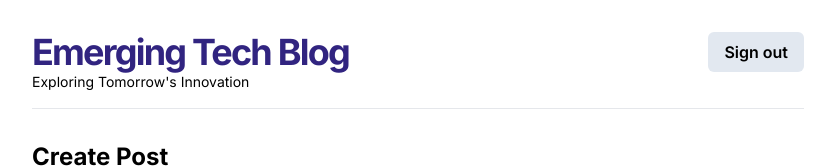
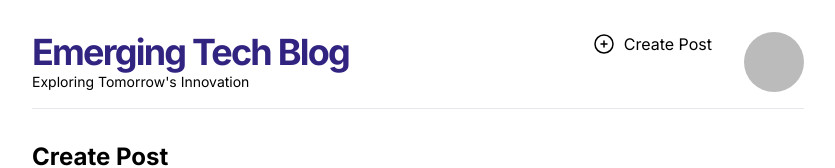
Before and after one commit to sumana10/next-prisma, a Next.js app: page /create-post in a window 1280 px wide. Shown: the top 168 px of the page, without its empty margins (222-1057 px from the left). Built offline with nearby package versions, Linux system fonts and the light colour scheme; no server answers; sample sign-in values are in the browser's storage.

Commit message:
add comments n protected routes

```diff
--- a/app/api/auth/[...nextauth]/route.ts
+++ b/app/api/auth/[...nextauth]/route.ts
@@ -2,9 +2,9 @@ import { AuthOptions } from "next-auth";
 import NextAuth from "next-auth/next";
 import GitHubProvider from "next-auth/providers/github";
 import GoogleProvider from "next-auth/providers/google";
-
-const authOptions: AuthOptions = {
-
+//Specifying the configuration for authentication
+export const authOptions: AuthOptions = {
+//Configures authentication providers
     providers:[
 
     GitHubProvider({
@@ -17,14 +17,15 @@ const authOptions: AuthOptions = {
     })
 
     ],
+    //Configures custom pages for authentication
     pages:{
         signIn:"/sign-in",
     },
-
+    //securing the authentication process
     secret: process.env.NEXTAUTH_SECRET,
 
 }
-
+//handler represents the authentication endpoint
 const handler = NextAuth(authOptions);
 
 export {handler as GET, handler as POST}
--- a/app/create-post/page.tsx
+++ b/app/create-post/page.tsx
@@ -1,5 +1,16 @@
 import CreatePostForm from "@/components/CreatePostForm"
-export default function CreatePost(){
+import { getServerSession } from "next-auth/next"
+import {authOptions} from "../api/auth/[...nextauth]/route"
+import { redirect } from "next/navigation"
+
+export default async function CreatePost(){
+
+    const session = await getServerSession(authOptions);
+    console.log(session);
+
+    if(!session){
+        redirect("/sign-in")
+    }
     return(
         <div>
             <CreatePostForm />
--- a/app/sign-in/page.tsx
+++ b/app/sign-in/page.tsx
@@ -1,7 +1,15 @@
 import SigninBtn from '@/components/SigninBtn'
 import React from 'react'
+import { getServerSession } from "next-auth/next"
+import {authOptions} from "../api/auth/[...nextauth]/route"
+import { redirect } from "next/navigation"
 
-export default function SignIn() {
+export default async function SignIn() {
+  const session = await getServerSession(authOptions);
+
+  if(session){
+    redirect("/dashboard")
+}
   return (
     <div><SigninBtn/></div>
   )
--- a/components/CreatePostForm.tsx
+++ b/components/CreatePostForm.tsx
@@ -7,18 +7,18 @@ export default function CreatePostForm() {
 
     const [links, setLinks] = useState<string[]>([]);
     const [linkInput, setLinkInput] = useState("");
-
-    const addLink = (e: React.MouseEvent<HTMLButtonElement, MouseEvent>) =>{
+//e variable is expected to be an event object representing a mouse event on a button element
+    const addLink = (e: React.MouseEvent<HTMLButtonElement, MouseEvent>) => {
         e.preventDefault();
-        if(linkInput.trim() !== ""){
+        if (linkInput.trim() !== "") {
             setLinks((prev) => [...prev, linkInput])
             setLinkInput("")
         }
     }
 
-    const deleteLink = (index: number) =>{
-
-        setLinks((prev) => prev.filter((_, p) => p !== index))
+    const deleteLink = (index: number) => {
+//_: This is a convention for a variable that you don't intend to use. In this case, it's a placeholder for the value of each element in the array.
+        setLinks((prev) => prev.filter((_, i) => i !== index))
 
     }
 
@@ -28,13 +28,13 @@ export default function CreatePostForm() {
             <form className="flex flex-col gap-2">
                 <input type="text" placeholder="Title" />
                 <textarea placeholder="Content"></textarea>
-                {links && links.map((link, i)=>
+                {links && links.map((link, i) =>
                     <div key={i} className="flex item-center gap-4">
-                <Image className="cursor-pointer" src="/link-icon.svg" width={18} height={18} alt="link"/>
+                        <Image className="cursor-pointer" src="/link-icon.svg" width={18} height={18} alt="link" />
 
                         <Link className="link" href={link}>{link}</Link>
 
-                <Image className="cursor-pointer" src="/trash-icon.svg" width={18} height={18} alt="link" onClick={() => deleteLink(i)}/>
+                        <Image className="cursor-pointer" src="/trash-icon.svg" width={18} height={18} alt="link" onClick={() => deleteLink(i)} />
 
                     </div>
                 )}
@@ -46,8 +46,8 @@ export default function CreatePostForm() {
                     />
                     <button className="btn flex gap-2 items-center" onClick={addLink}>
                         <span>
-                            <svg xmlns="http://www.w3.org/2000/svg" fill="none" viewBox="0 0 24 24" stroke-width="1.5" stroke="currentColor" className="w-6 h-6">
-                                <path stroke-linecap="round" stroke-linejoin="round" d="M12 6v12m6-6H6" />
+                            <svg xmlns="http://www.w3.org/2000/svg" fill="none" viewBox="0 0 24 24" strokeWidth="1.5" stroke="currentColor" className="w-6 h-6">
+                                <path strokeLinecap="round" stroke-linejoin="round" d="M12 6v12m6-6H6" />
                             </svg>
                         </span>
                         Add
@@ -56,7 +56,7 @@ export default function CreatePostForm() {
                 <select className="p-3 rounded-md border appearence-none">
                     <option value="">Select A Category</option>
                     {
-                        categoriesData && categoriesData.map((category) =>(
+                        categoriesData && categoriesData.map((category) => (
                             <option key={category.id} value={category.name}>
                                 {category.name}
                             </option>
--- a/components/Navbar.tsx
+++ b/components/Navbar.tsx
@@ -3,13 +3,17 @@
 import React from 'react'
 import Link from 'next/link'
 import { useSession, signOut } from 'next-auth/react'
+import Image from 'next/image'
+import { useState } from 'react'
 
 const Navbar = () => {
 
-  const { status } = useSession();
+  const { status, data: session } = useSession();
+
+  const [isPopupVisible, setIsPopupVisible] = useState(false)
 
   return (
-    <div className='flex justify-between pb-4 border-b mb-4'>
+    <div className='flex justify-between pb-4 border-b mb-4 relative'>
       <div>
         <Link href={''}>
           <h1 className='text-dark text-4xl font-bold tracking-tighter'>Emerging Tech Blog</h1>
@@ -20,10 +24,38 @@ const Navbar = () => {
       </div>
       {
         status === 'authenticated' ? (
-        <div>
-          <button onClick={() => signOut()} className='btn'>Sign out</button>
-        </div>
-          ) : (
+          <>
+
+            <div  className={`absolute z-30 right-0 top-20 bg-white p-6 shadow-lg rounded-md flex-col gap-2 text-right min-w-[160px] ${
+              isPopupVisible ? "flex" : "hidden"
+            }`}>
+              <div className='font-bold'>{session?.user?.name}</div>
+              <div>{session?.user?.email}</div>
+              <Link className="hover:underline" href={"/dashbord"}>Dashboard</Link>
+              <Link className="hover:underline" href={"/create-post"}>Create Post</Link>
+              <button onClick={() => signOut()} className='btn'>Sign out</button>
+            </div>
+            <div className='flex gap-2 item-center'>
+              <Link href={"./create-post"} className='hidden md:flex gap-2 item-center mr-6'>
+                <span>
+                  <svg xmlns="http://www.w3.org/2000/svg" fill="none" viewBox="0 0 24 24" strokeWidth={1.5} stroke="currentColor" className="w-6 h-6">
+                    <path strokeLinecap="round" strokeLinejoin="round" d="M12 9v6m3-3H9m12 0a9 9 0 11-18 0 9 9 0 0118 0z" />
+                  </svg>
+
+                </span>
+                <span>Create Post</span>
+              </Link>
+              <Image
+                src={session?.user?.image || ''}
+                width={60}
+                height={30}
+                alt="profile photo"
+                className='rounded-full cursor-pointer'
+                onClick={() =>setIsPopupVisible((prev) => !prev)}
+                />
+            </div>
+          </>
+        ) : (
           <div className='flex items-center'>
             <Link className='btn' href={"/sign-in"}>
               Sign In
--- a/components/Providers.tsx
+++ b/components/Providers.tsx
@@ -1,9 +1,10 @@
 'use client'
-
+//provide authentication session information to components within its scope
 import { SessionProvider } from "next-auth/react"
 
 export const NextAuthProvider = ({ children }: { children: React.ReactNode }) => {
     return (
+        //The components nested inside this provider will have access to authentication session information
         <SessionProvider>
             <>
                 {children}
@@ -11,3 +12,4 @@ export const NextAuthProvider = ({ children }: { children: React.ReactNode }) =>
         </SessionProvider>
     )
 }
+//NextAuthProvider is a component that utilizes the SessionProvider to provide authentication session information to its child components
--- a/next.config.js
+++ b/next.config.js
@@ -1,7 +1,7 @@
 /** @type {import('next').NextConfig} */
 const nextConfig = {
     images:{
-        domains: ["images.pexels.com"],
+        domains: ["images.pexels.com", "avatars.githubusercontent.com"],
     },
 }
 
```
Lines whose indentation alone changed are shown as unchanged.
